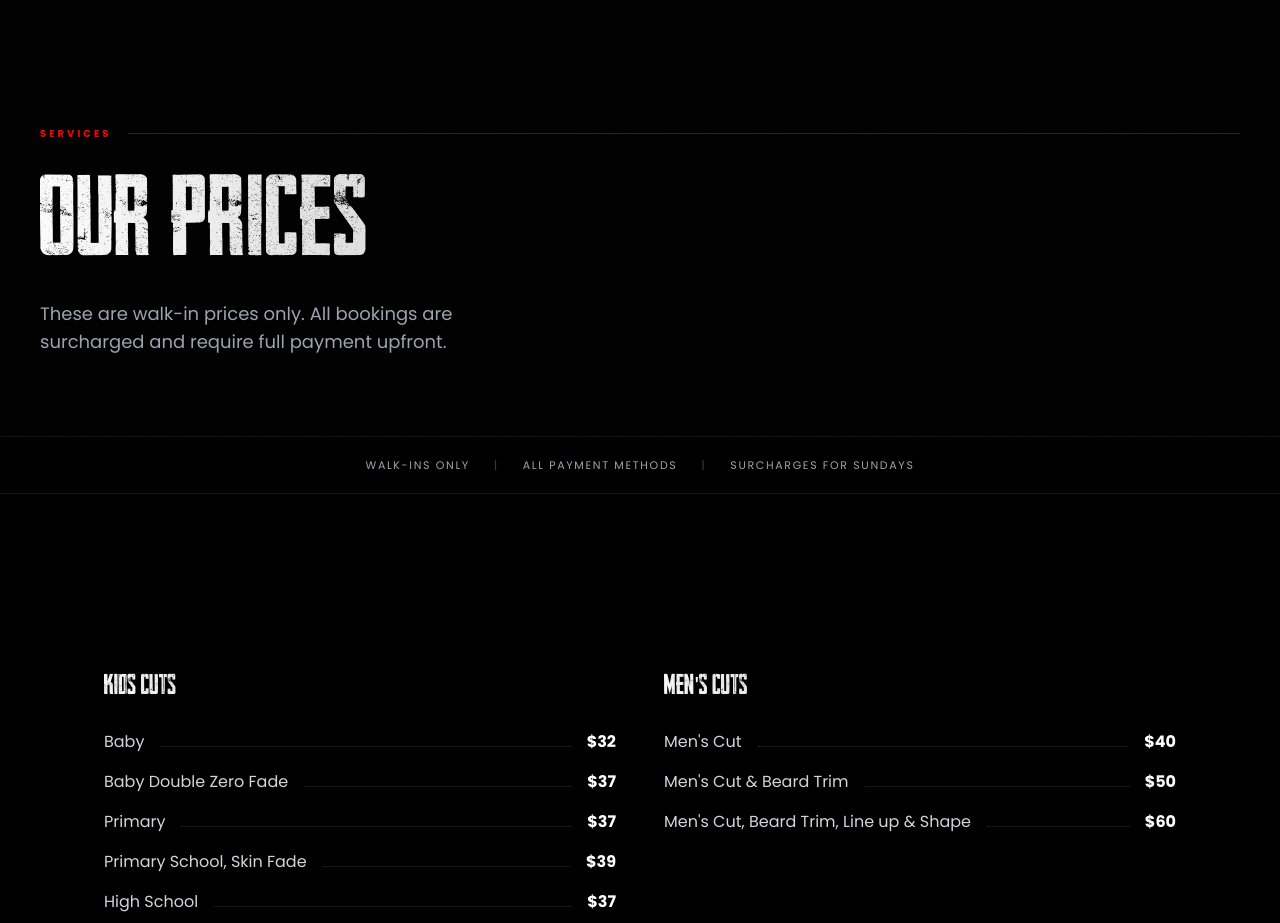
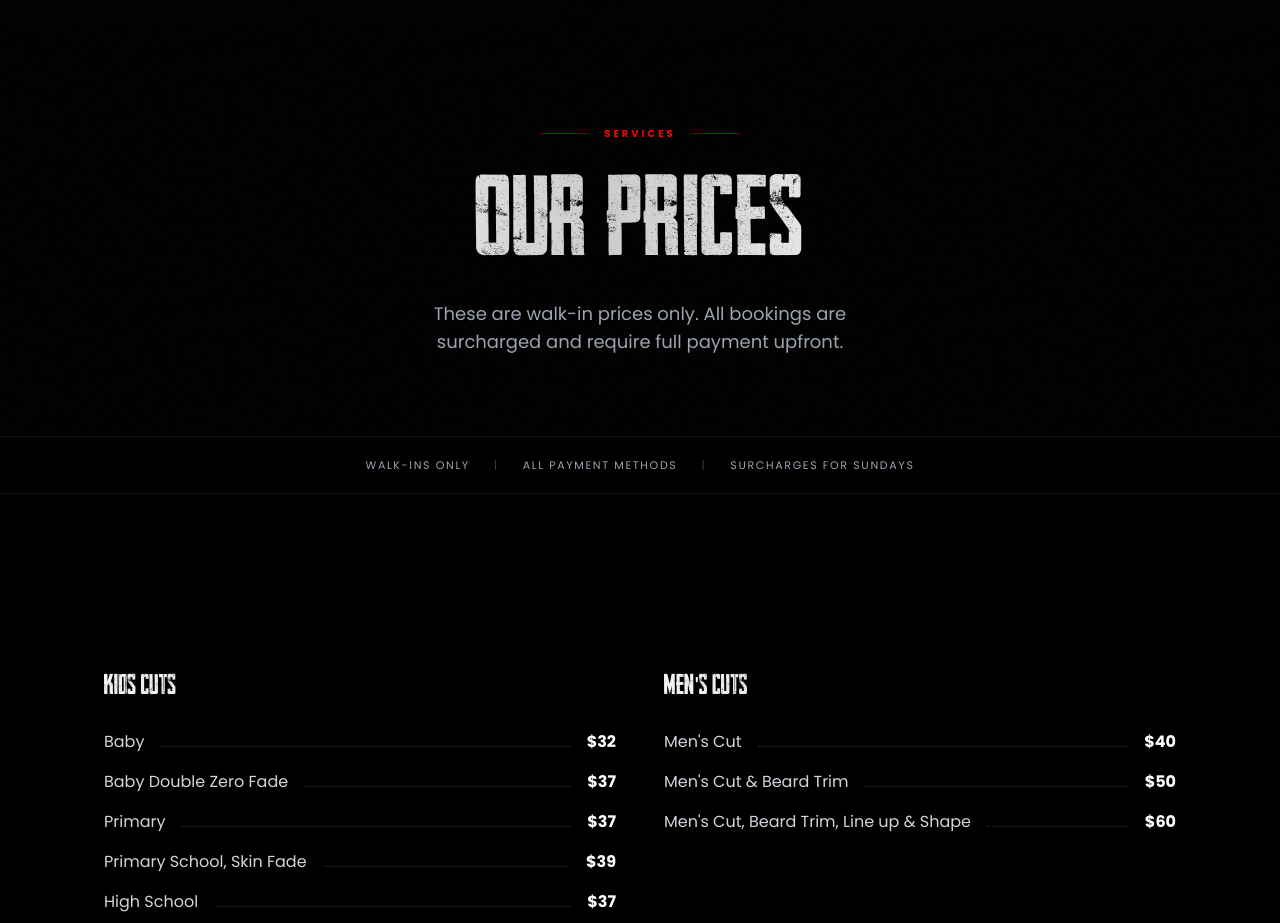
Before and after one commit to pannocotta/modernmancave-v2, a Next.js app: page /prices in a window 1280 px wide. Shown: the part 1220-2143 px from the top of the page. Built offline with nearby package versions, Linux system fonts and the light colour scheme.

Commit message:
Center OUR PRICES section text + eyebrow

```diff
--- a/app/prices/page.tsx
+++ b/app/prices/page.tsx
@@ -101,13 +101,14 @@ export default function PricesPage() {
       {/* Hero */}
       <section id="prices" className="relative bg-black min-h-[40vh] flex items-end pt-24 pb-16 md:pb-20 overflow-hidden scroll-mt-24">
         <div className="absolute inset-0 opacity-[0.02] pointer-events-none grain-overlay" />
-        <div className="relative z-10 max-w-7xl mx-auto px-6 md:px-10 w-full">
-          <div className="flex items-center gap-4 mb-8">
+        <div className="relative z-10 max-w-4xl mx-auto px-6 md:px-10 w-full text-center">
+          <div className="flex items-center justify-center gap-4 mb-8">
+            <div className="w-8 md:w-12 h-px bg-brand-red/50" />
             <span className="text-brand-red text-[10px] font-bold tracking-[0.3em] uppercase">Services</span>
-            <div className="h-px flex-1 bg-zinc-800" />
+            <div className="w-8 md:w-12 h-px bg-brand-red/50" />
           </div>
           <h2 className="font-headliner text-5xl md:text-7xl lg:text-8xl gradient-heading leading-[0.85] mb-4">OUR PRICES</h2>
-          <p className="text-gray-400 text-base md:text-lg max-w-lg">These are walk-in prices only. All bookings are surcharged and require full payment upfront.</p>
+          <p className="text-gray-400 text-base md:text-lg max-w-lg mx-auto">These are walk-in prices only. All bookings are surcharged and require full payment upfront.</p>
         </div>
       </section>
 
```
